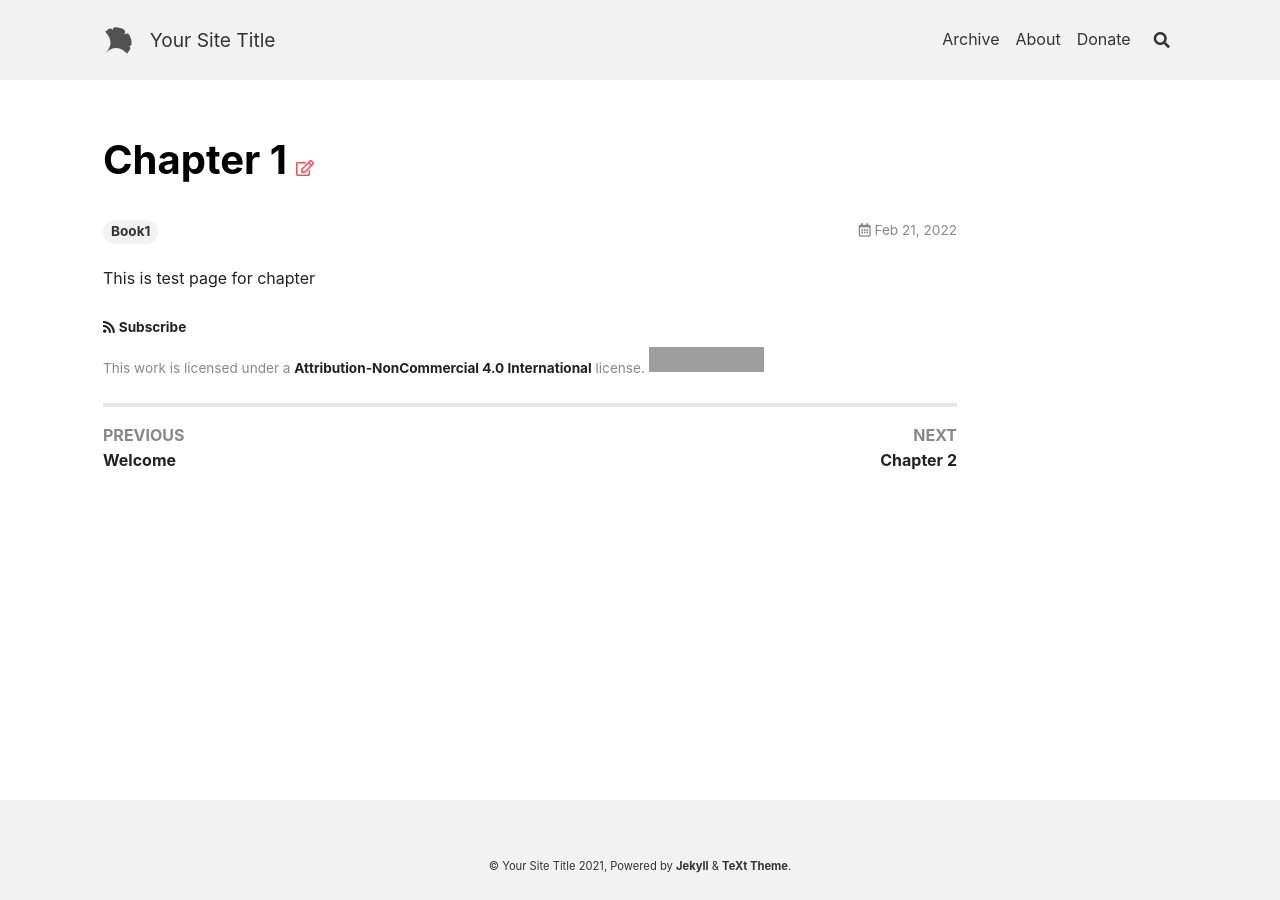
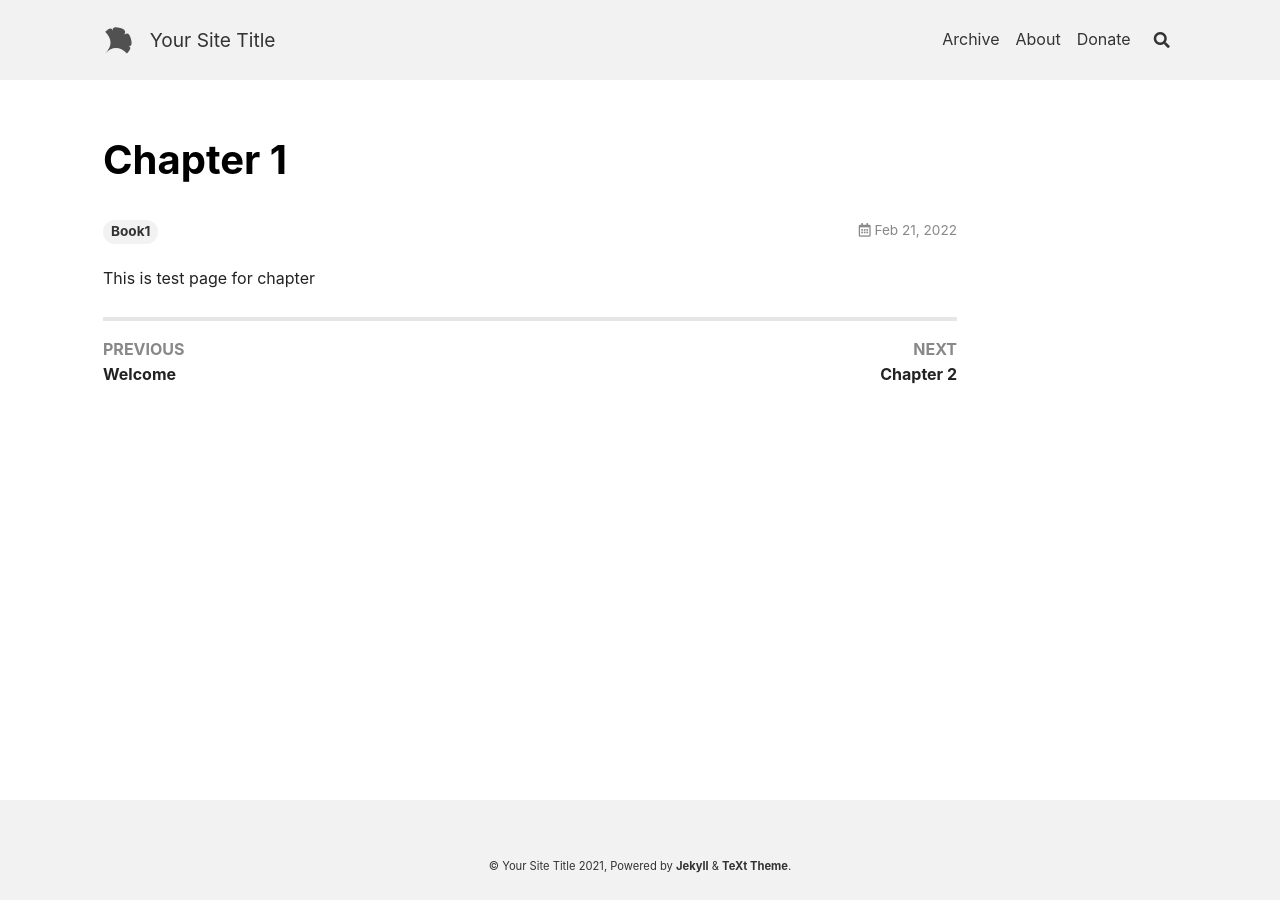
Before and after one commit to NovusIrez/novusTest, a Jekyll site: the page built from _posts/2022-02-21-chapter1.md, in a window 1280 px wide. Built offline with Jekyll 4.4.1, drawn with Linux system fonts in a browser that asks for light colours; nearby versions of some CDN libraries; grey boxes are pictures that could not be loaded.

Commit message:
Update _config.yml

```diff
--- a/_config.yml
+++ b/_config.yml
@@ -17,7 +17,7 @@
 ## => Site Settings
 ##############################
 text_skin: default # "default" (default), "dark", "forest", "ocean", "chocolate", "orange"
-highlight_theme: default # "default" (default), "tomorrow", "tomorrow-night", "tomorrow-night-eighties", "tomorrow-night-blue", "tomorrow-night-bright"
+highlight_theme: tomorrow-night # "default" (default), "tomorrow", "tomorrow-night", "tomorrow-night-eighties", "tomorrow-night-blue", "tomorrow-night-bright"
 url     : # the base hostname & protocol for your site e.g. https://www.someone.com
 baseurl : # does not include hostname
 title   : Your Site Title
@@ -35,10 +35,10 @@ timezone: # see https://en.wikipedia.org/wiki/List_of_tz_database_time_zones for
 ##############################
 author:
   type      : # "person" (default), "organization"
-  name      : Your Name
+  name      : NovusIrez
   url       :
   avatar    : # path or url of avatar image (square)
-  bio       : I am an amazing person.
+  bio       : Cyber Security student and curious developer
   email     :
   facebook  : # "user_name" the last part of your profile url, e.g. https://www.facebook.com/user_name
   twitter   : # "user_name" the last part of your profile url, e.g. https://twitter.com/user_name
@@ -207,12 +207,12 @@ defaults:
       type: posts
     values:
       layout: article
-      sharing: true
-      license: true
+      sharing: false
+      license: false
       aside:
         toc: true
-      show_edit_on_github: true
-      show_subscribe: true
+      show_edit_on_github: false
+      show_subscribe: false
       pageview: true
 
 
```
